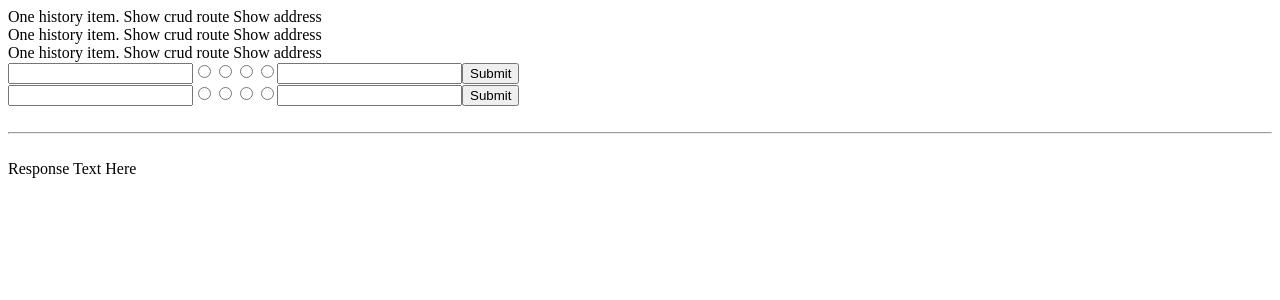
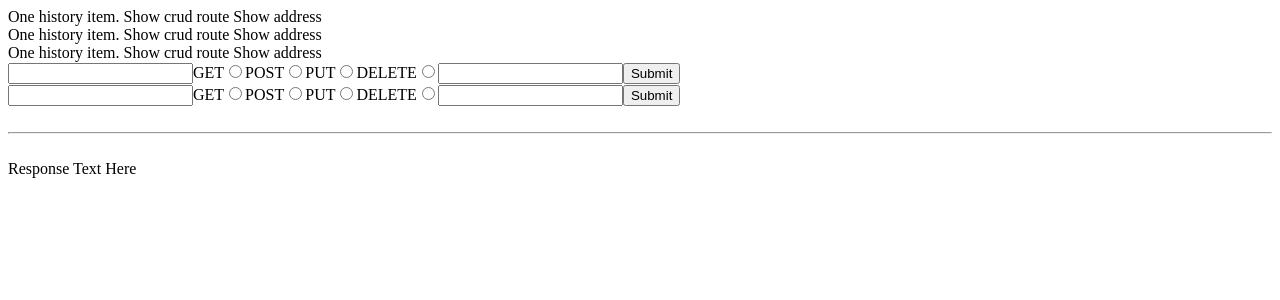
Before and after one commit to ErikGraciosa/ct-lab29-resty, a React app: page / in a window 1280 px wide. Shown: the top 300 px of the page. Built offline with nearby package versions, Linux system fonts and the light colour scheme.

Commit message:
moved components into container

```diff
--- a/src/components/app/App.jsx
+++ b/src/components/app/App.jsx
@@ -1,18 +1,10 @@
 import React from 'react';
-import Request from '../request/Request';
-import Response from '../response/Response';
-import HistoryList from '../history/HistoryList';
+import Resty from '../../containers/resty/Resty';
 
 export default function App() {
 
   return (
     <>
-      <HistoryList />
-      <Request />
-      <Request />
-      <br></br>
-      <hr></hr>
-      <br></br>
-      <Response />
+      <Resty />
     </>);
 }
--- a/src/components/request/Request.jsx
+++ b/src/components/request/Request.jsx
@@ -4,10 +4,10 @@ function Request() {
   return (
     <form>
       <input type="text"></input>
-      <input type="radio" name="crud-route"></input>
-      <input type="radio" name="crud-route"></input>
-      <input type="radio" name="crud-route"></input>
-      <input type="radio" name="crud-route"></input>
+      <label>GET<input type="radio" name="crud-route"></input></label>
+      <label>POST<input type="radio" name="crud-route"></input></label>
+      <label>PUT<input type="radio" name="crud-route"></input></label>
+      <label>DELETE<input type="radio" name="crud-route"></input></label>
       <input type="text"></input>
       <button>Submit</button>
     </form>
--- a/src/containers/resty/Resty.jsx
+++ b/src/containers/resty/Resty.jsx
@@ -1 +1,20 @@
-//this will be a class component
+import React, { Component } from 'react';
+import Request from '../../components/request/Request';
+import Response from '../../components/response/Response';
+import HistoryList from '../../components/history/HistoryList';
+
+export default class Resty extends Component {
+  render() {
+    return (
+      <>
+        <HistoryList />
+        <Request />
+        <Request />
+        <br></br>
+        <hr></hr>
+        <br></br>
+        <Response />
+      </>
+    );
+  }
+}
```
